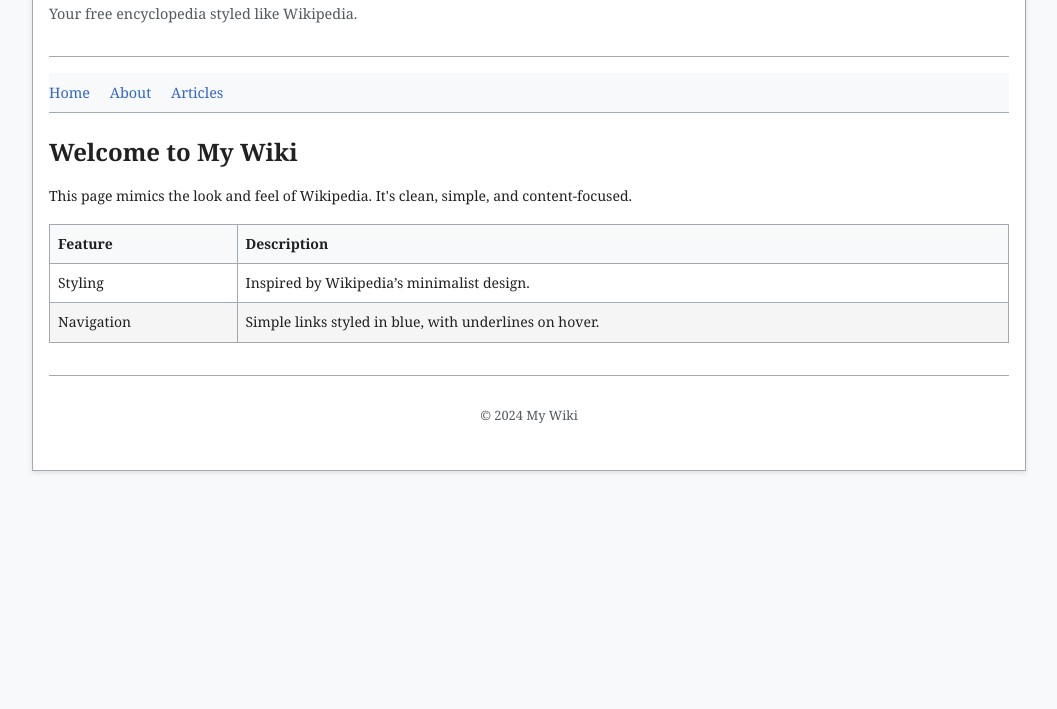
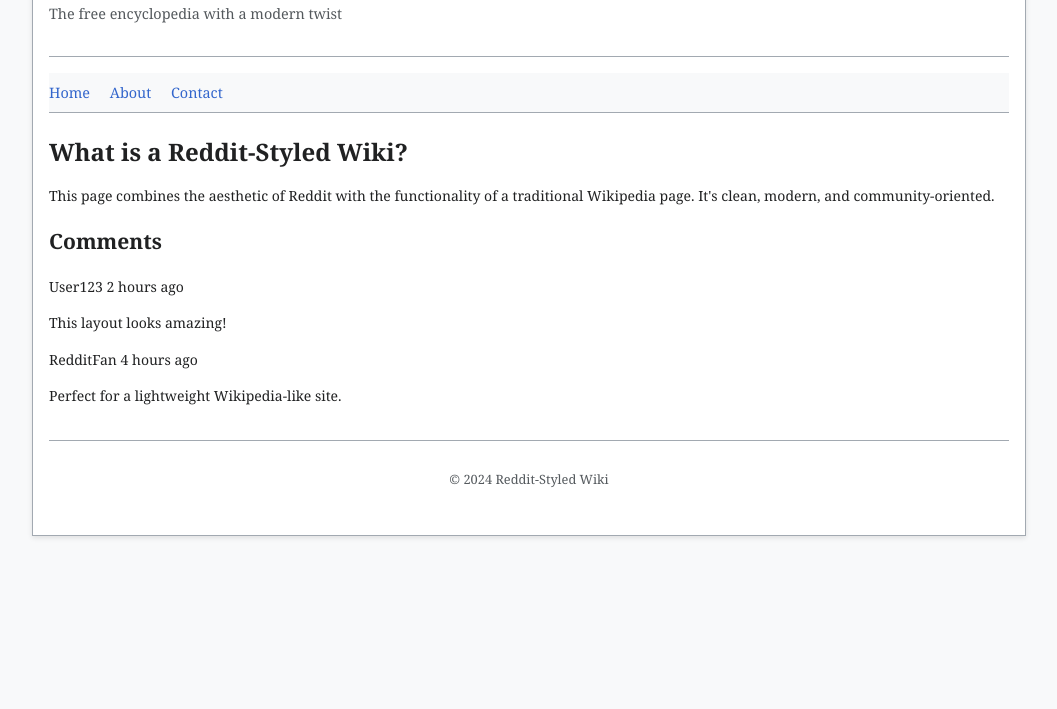
Before and after one commit to 904Indians/wiki-site, a plain HTML site: page index.html in a window 1280 px wide. Shown: the part 91-800 px from the top of the page, without its empty margins (111-1168 px from the left). Drawn offline with Linux system fonts and the light colour scheme.

Commit message:
Update index.html

```diff
--- a/index.html
+++ b/index.html
@@ -3,44 +3,39 @@
 <head>
     <meta charset="UTF-8">
     <meta name="viewport" content="width=device-width, initial-scale=1.0">
-    <title>Wikipedia-Inspired Page</title>
+    <title>Reddit-Style Wiki Page</title>
     <link rel="stylesheet" href="style.css">
 </head>
 <body>
     <div class="container">
         <div class="header">
-            <h1>Wikipedia-Inspired Website</h1>
-            <p>Your free encyclopedia styled like Wikipedia.</p>
+            <h1>Reddit-Styled Wiki</h1>
+            <p>The free encyclopedia with a modern twist</p>
         </div>
         <div class="navbar">
             <a href="#home">Home</a>
             <a href="#about">About</a>
-            <a href="#articles">Articles</a>
+            <a href="#contact">Contact</a>
         </div>
         <div class="main-content">
-            <h2>Welcome to My Wiki</h2>
-            <p>This page mimics the look and feel of Wikipedia. It's clean, simple, and content-focused.</p>
-            <table>
-                <thead>
-                    <tr>
-                        <th>Feature</th>
-                        <th>Description</th>
-                    </tr>
-                </thead>
-                <tbody>
-                    <tr>
-                        <td>Styling</td>
-                        <td>Inspired by Wikipedia’s minimalist design.</td>
-                    </tr>
-                    <tr>
-                        <td>Navigation</td>
-                        <td>Simple links styled in blue, with underlines on hover.</td>
-                    </tr>
-                </tbody>
-            </table>
+            <h2>What is a Reddit-Styled Wiki?</h2>
+            <p>This page combines the aesthetic of Reddit with the functionality of a traditional Wikipedia page. It's clean, modern, and community-oriented.</p>
+        </div>
+        <div class="comment-section">
+            <h2>Comments</h2>
+            <div class="comment">
+                <span class="author">User123</span>
+                <span class="time">2 hours ago</span>
+                <p>This layout looks amazing!</p>
+            </div>
+            <div class="comment">
+                <span class="author">RedditFan</span>
+                <span class="time">4 hours ago</span>
+                <p>Perfect for a lightweight Wikipedia-like site.</p>
+            </div>
         </div>
         <div class="footer">
-            <p>&copy; 2024 My Wiki</p>
+            <p>&copy; 2024 Reddit-Styled Wiki</p>
         </div>
     </div>
 </body>
```
